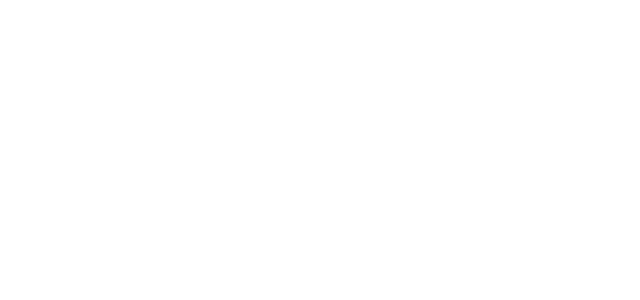
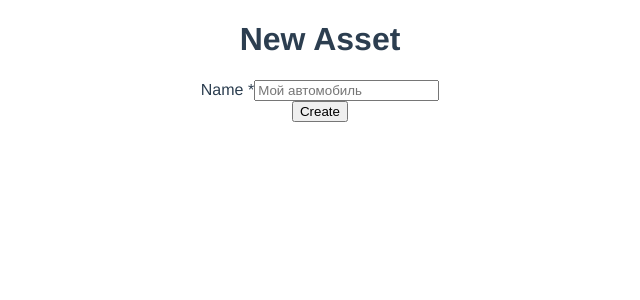
Before and after one commit to autoping/static-web-alice, a Vue app: page /#/asset-new in a window 1280 px wide. Before the commit this address had no page. Shown: the top 300 px of the page, without its empty margins (320-960 px from the left). Built offline with nearby package versions, Linux system fonts and the light colour scheme.

Commit message:
Assets form added

```diff
--- /dev/null
+++ b/src/components/AssetForm.vue
@@ -0,0 +1,48 @@
+<template>
+
+  <main class="container-fluid overflow-scroll">
+    <h1>New Asset</h1>
+    <form v-on:submit.prevent="create">
+      <div class="form-group">
+        <label for="inputName">Name *</label>
+        <input type="text" class="form-control" id="inputName" v-model="form.name" placeholder="Мой автомобиль">
+      </div>
+      <button type="submit" class="btn btn-primary">Create</button>
+    </form>
+  </main>
+
+</template>
+
+
+
+<script>
+  import axios from 'axios';
+
+  const apiUrl = "https://v9cbonidud.execute-api.eu-central-1.amazonaws.com/dev";
+
+  export default {
+
+    name: 'AssetForm',
+
+    data() {
+      return {
+        form: {
+            name: ""
+        }
+      }
+    },
+
+    methods: {
+      create() {
+        axios.post(apiUrl + '/assets', this.form)
+        .then(() => {
+          alert("Created !");
+        })
+        .catch((err) => {
+          alert(err);
+        });
+      }
+    }
+}
+
+</script>
--- a/src/router/index.js
+++ b/src/router/index.js
@@ -2,6 +2,7 @@
 import RegisterForm from "@/components/RegisterForm";
 import LoginForm from "@/components/LoginForm";
 import UserInfo from "@/components/UserInfo";
+import AssetForm from "@/components/AssetForm";
 
 const routes = [
   {
@@ -22,6 +23,11 @@
     path: '/user-info',
     name: 'About',
     component: UserInfo
+  },
+  {
+    path: '/asset-new',
+    name: 'New Asset',
+    component: AssetForm
   }
 ]
 
```
